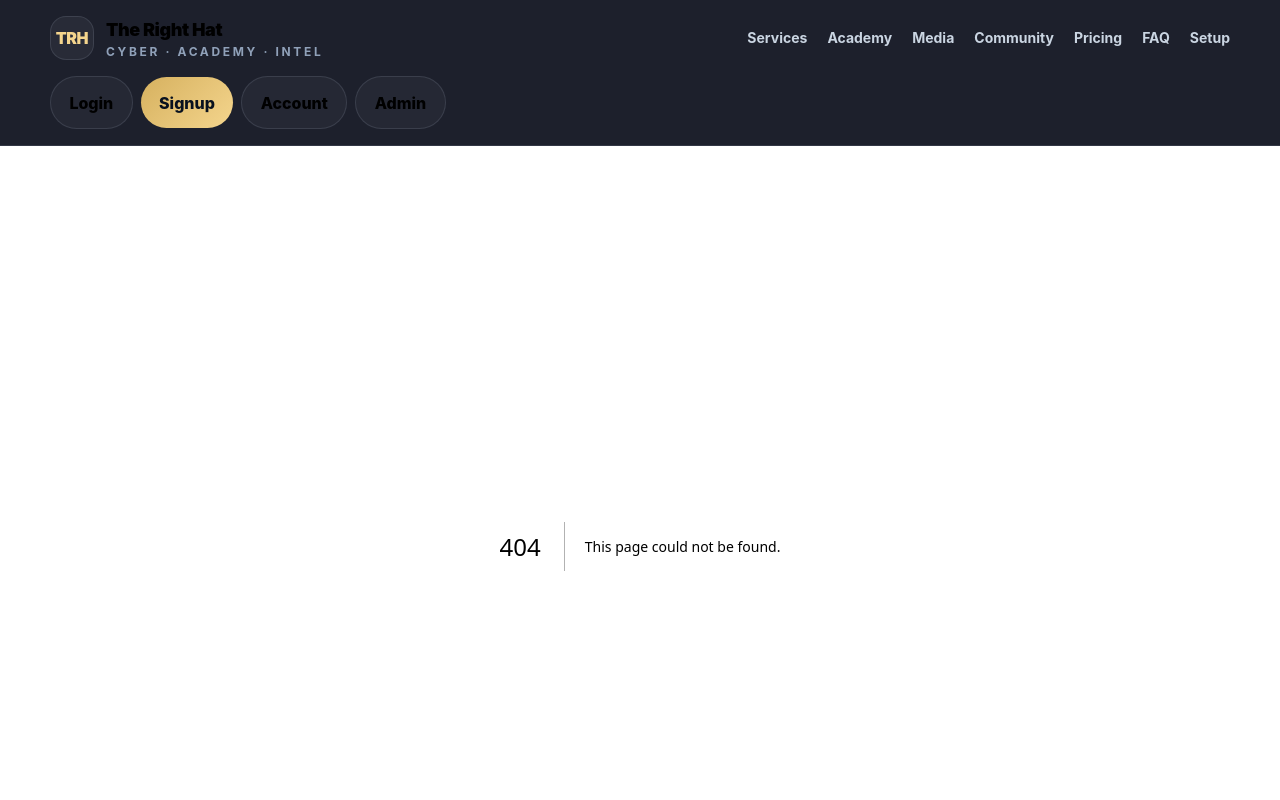
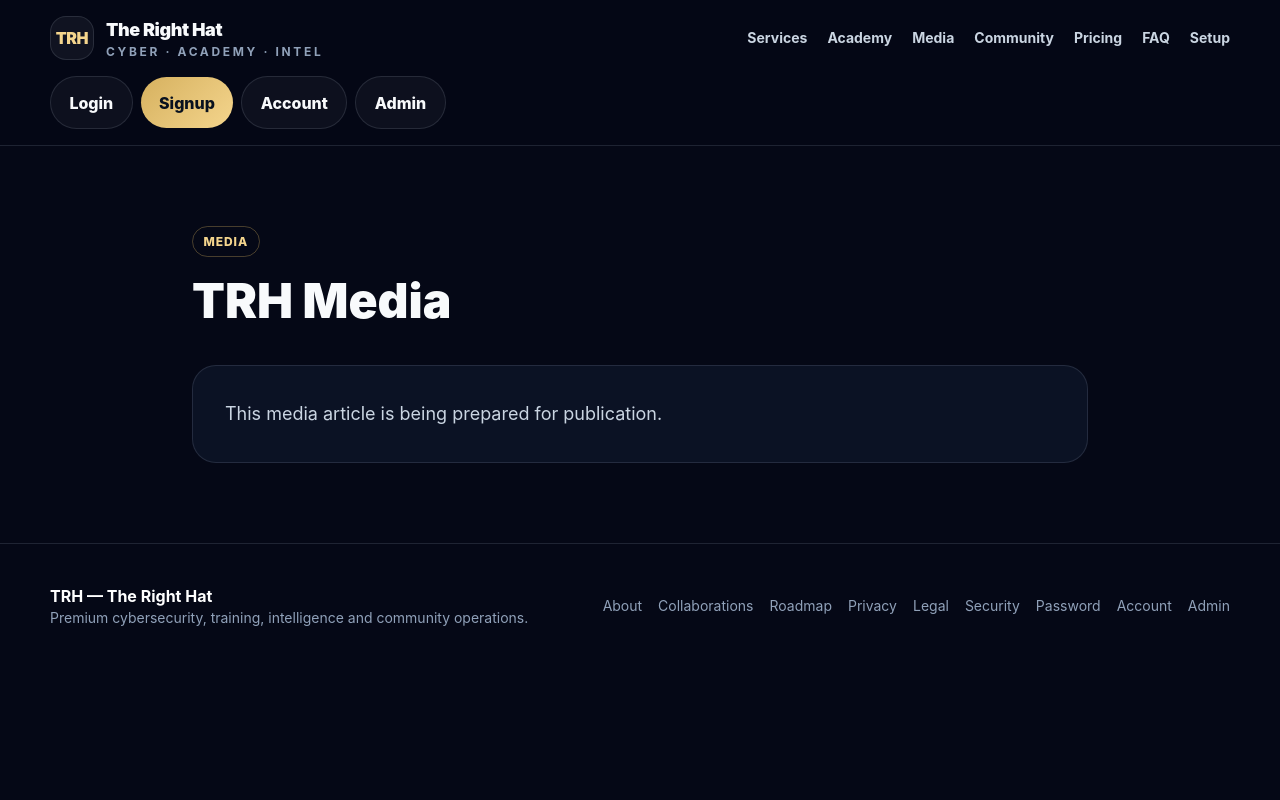
Before and after one commit to SeeDev-K/The-Right-Hat, a Next.js app: page /media/1 in a window 1280 px wide. Before the commit this address had no page. Shown: the top 800 px of the page. Built offline with nearby package versions, Linux system fonts and the light colour scheme.

Commit message:
feat: add media detail route

```diff
--- /dev/null
+++ b/app/media/[slug]/page.tsx
@@ -0,0 +1,29 @@
+const posts: Record<string, { title: string; body: string }> = {
+  'ransomware-readiness': {
+    title: 'Ransomware Readiness',
+    body: 'A practical executive guide for preparing people, backups, response workflows and communications before the first encrypted server.',
+  },
+  'threat-detection-basics': {
+    title: 'Threat Detection Basics',
+    body: 'Useful detections start with adversary behavior, reliable context and response playbooks, not noisy dashboards.',
+  },
+  'cyber-career-map': {
+    title: 'Cyber Career Map',
+    body: 'A practical roadmap for juniors and career switchers entering cybersecurity with discipline and clarity.',
+  },
+}
+
+export default async function MediaPostPage({ params }: { params: Promise<{ slug: string }> }) {
+  const { slug } = await params
+  const post = posts[slug] || { title: 'TRH Media', body: 'This media article is being prepared for publication.' }
+
+  return (
+    <main className="py-20">
+      <div className="container max-w-4xl">
+        <span className="badge">Media</span>
+        <h1 className="mt-5 text-5xl font-black">{post.title}</h1>
+        <article className="card mt-10 p-8 text-lg leading-8 text-slate-300">{post.body}</article>
+      </div>
+    </main>
+  )
+}
```
